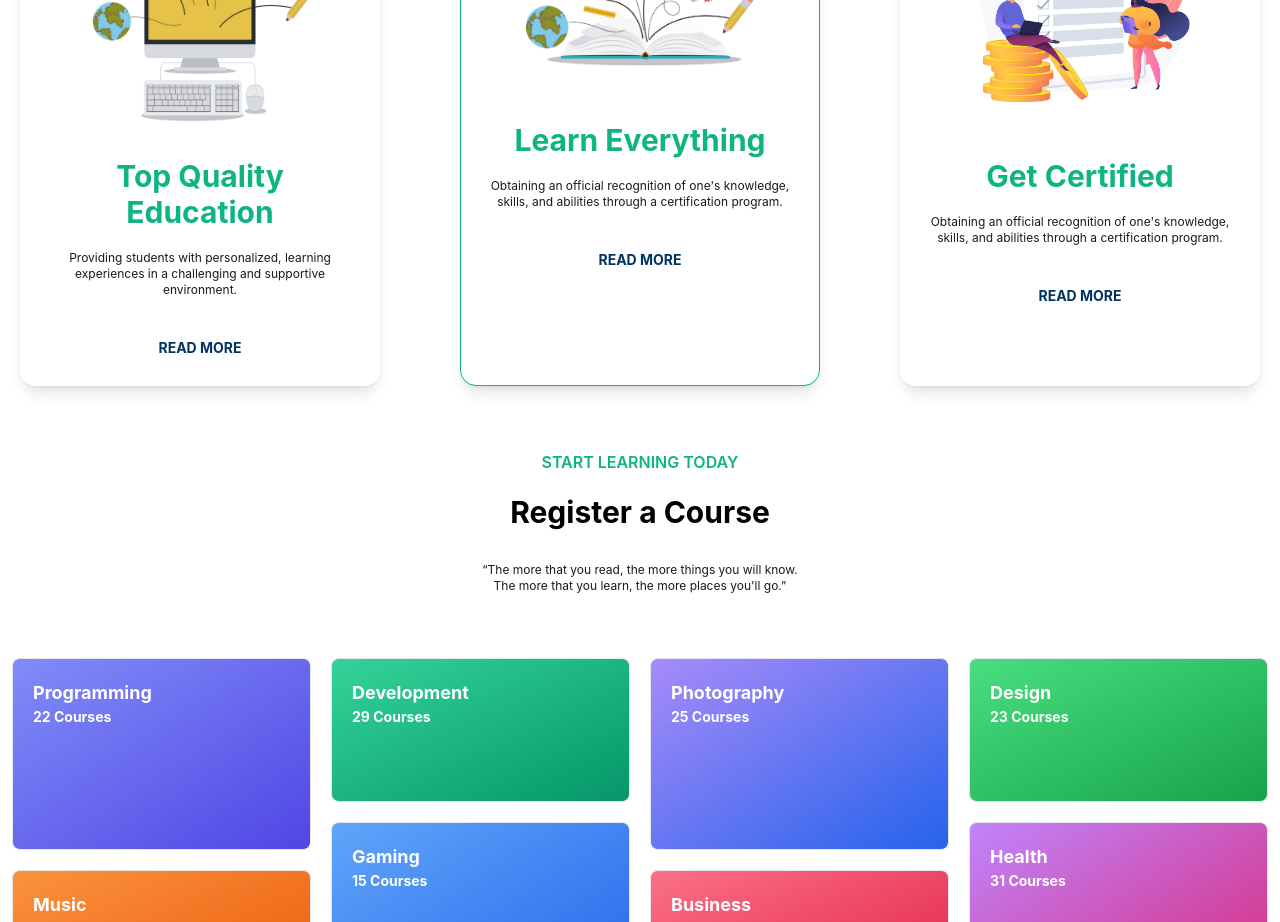
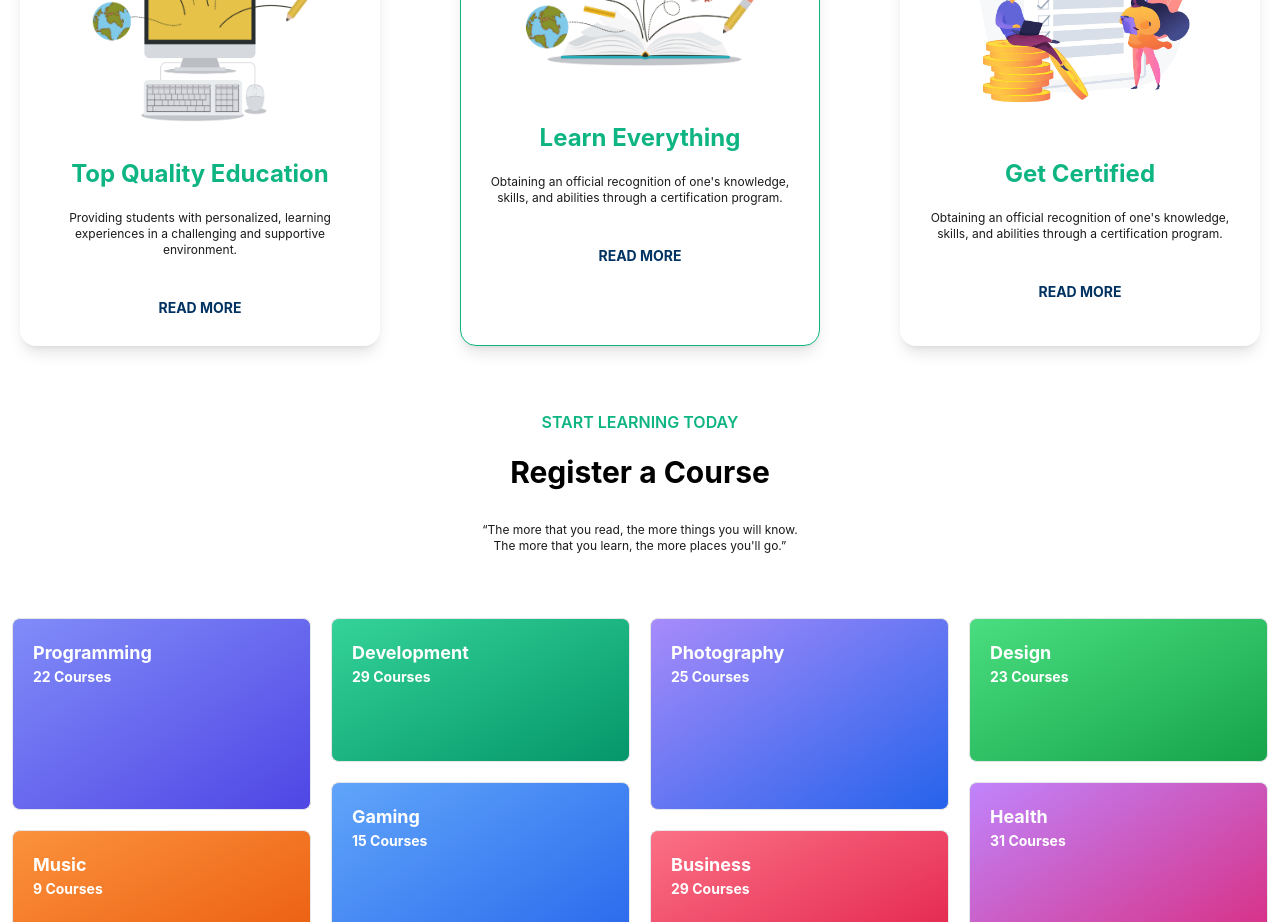
Before and after one commit to MDSadid-git/Edu-Learn, a React (Vite) app: page / in a window 1280 px wide. Shown: the part 2000-2922 px from the top of the page. Built offline with nearby package versions, Linux system fonts and the light colour scheme.

Commit message:
Sadid Home Quality area done

```diff
--- a/src/Components/Pages/Home/Quality/Quality.jsx
+++ b/src/Components/Pages/Home/Quality/Quality.jsx
@@ -12,7 +12,7 @@ const Quality = () => {
           data-aos-duration="500"
         >
           <img className="p-5" src={quality2} alt="" />
-          <h4 className="pb-5  text-brand text-3xl font-bold">
+          <h4 className="pb-5  text-brand text-2xl font-bold">
             Top Quality Education
           </h4>
           <p className="text-xs text-black/90">
@@ -29,7 +29,7 @@ const Quality = () => {
           data-aos-duration="500"
         >
           <img className="p-5" src={quality1} alt="" />
-          <h4 className="pb-5 font-bold text-brand text-3xl text-center">
+          <h4 className="pb-5 font-bold text-brand text-2xl text-center">
             Learn Everything
           </h4>
           <p className="text-xs text-black/90">
@@ -46,7 +46,7 @@ const Quality = () => {
           data-aos-duration="500"
         >
           <img className="p-5" src={quality3} alt="" />
-          <h4 className="pb-5 text-brand text-3xl font-bold">Get Certified</h4>
+          <h4 className="pb-5 text-brand text-2xl font-bold">Get Certified</h4>
           <p className="text-xs text-black/90">
             Obtaining an official recognition of one's knowledge, skills, and
             abilities through a certification program.
```
